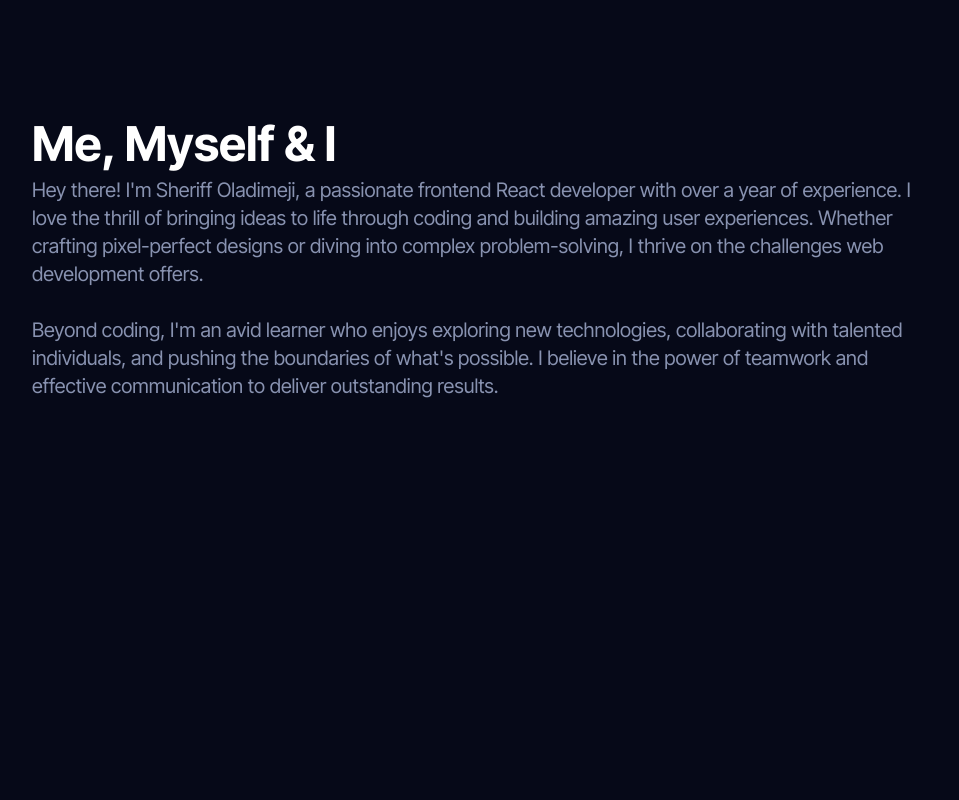
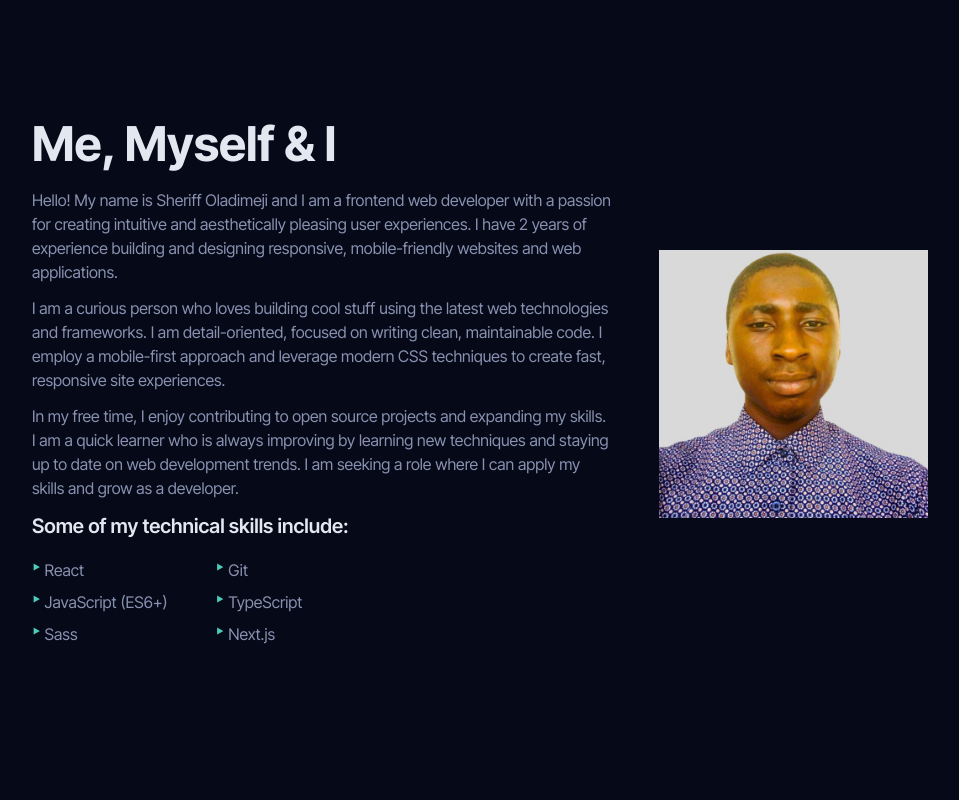
Before and after one commit to Sheriff-Oladimeji/portfolio, a React (Vite) app: page / in a window 1280 px wide. Shown: the part 760-1560 px from the top of the page, without its empty margins (160-1119 px from the left). Built offline with nearby package versions, Linux system fonts and the light colour scheme.

Commit message:
feat: update about section

```diff
--- a/src/components/About.jsx
+++ b/src/components/About.jsx
@@ -1,22 +1,62 @@
+/* eslint-disable react/no-unescaped-entities */
 const About = () => {
   return (
-    <main className="container" name="about">
-      <div>
-        <h1 className="text-4xl sm:text-5xl font-bold mb-2">Me, Myself & I</h1>
-        <p className="text-xl text-gray mb-2">
-          Hey there! I'm Sheriff Oladimeji, a passionate frontend React
-          developer with over a year of experience. I love the thrill of
-          bringing ideas to life through coding and building amazing user
-          experiences. Whether crafting pixel-perfect designs or diving into
-          complex problem-solving, I thrive on the challenges web development
-          offers.
-         <br />
-          <br />
-          Beyond coding, I'm an avid learner who enjoys exploring new
-          technologies, collaborating with talented individuals, and pushing the
-          boundaries of what's possible. I believe in the power of teamwork and
-          effective communication to deliver outstanding results.
-        </p>
+    <main className="container text-gray" name="about">
+      <div className="flex justify-between flex-col gap-12  md:flex-row items-center w-full">
+        <div className="md:w-[70%] flex flex-col gap-3">
+          <h1 className="text-4xl sm:text-5xl font-bold mb-2 text-bold">
+            Me, Myself & I
+          </h1>
+
+          <p>
+            Hello! My name is Sheriff Oladimeji and I am a frontend web
+            developer with a passion for creating intuitive and aesthetically
+            pleasing user experiences. I have 2 years of experience building and
+            designing responsive, mobile-friendly websites and web applications.
+          </p>
+          <p>
+            I am a curious person who loves building cool stuff using the latest
+            web technologies and frameworks. I am detail-oriented, focused on
+            writing clean, maintainable code. I employ a mobile-first approach
+            and leverage modern CSS techniques to create fast, responsive site
+            experiences.
+          </p>
+          <p>
+            In my free time, I enjoy contributing to open source projects and
+            expanding my skills. I am a quick learner who is always improving by
+            learning new techniques and staying up to date on web development
+            trends. I am seeking a role where I can apply my skills and grow as
+            a developer.
+          </p>
+          <h3 className="font-semibold text-light text-xl">
+            Some of my technical skills include:
+          </h3>
+          <div className="flex gap-12">
+            <span>
+              <p>
+                <span className="text-green text-2xl">‣</span> React
+              </p>
+              <p>
+                <span className="text-green text-2xl">‣</span> JavaScript (ES6+)
+              </p>
+              <p>
+                <span className="text-green text-2xl">‣</span> Sass
+              </p>
+            </span>
+            <span>
+              <p>
+                <span className="text-green text-2xl">‣</span> Git{" "}
+              </p>
+              <p>
+                <span className="text-green text-2xl">‣</span> TypeScript
+              </p>
+              <p>
+                <span className="text-green text-2xl">‣</span> Next.js
+              </p>
+            </span>
+          </div>
+        </div>
+        <img src="/profile.jpg" alt="" className="md:w-[30%]" />
       </div>
     </main>
   );
--- a/src/index.css
+++ b/src/index.css
@@ -14,5 +14,5 @@
     }
 }
 .container{
-    @apply h-screen w-[90%] md:w-[70%] mx-auto;
+    @apply min-h-screen w-[90%] md:w-[70%] mx-auto;
 }
```
